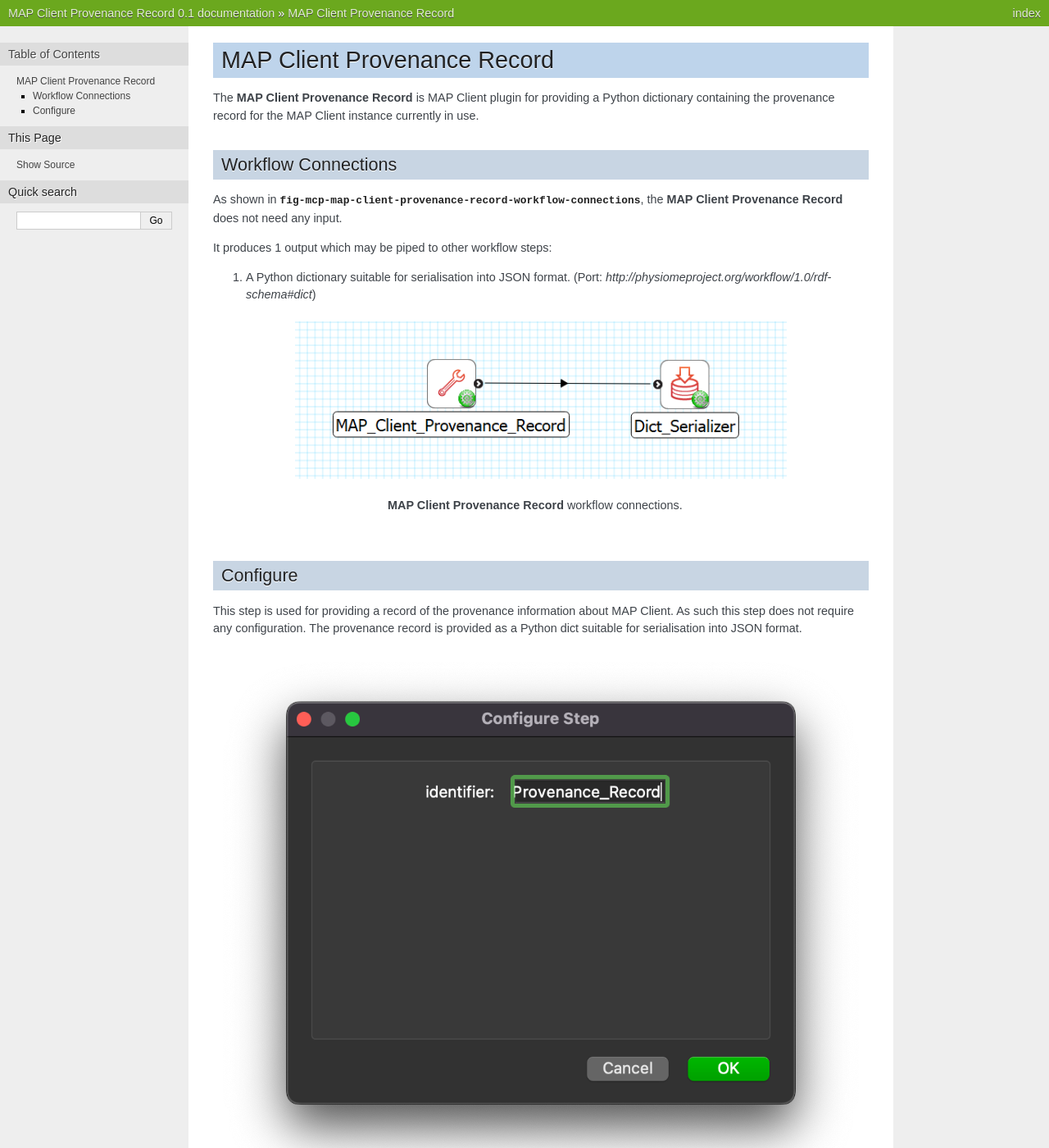
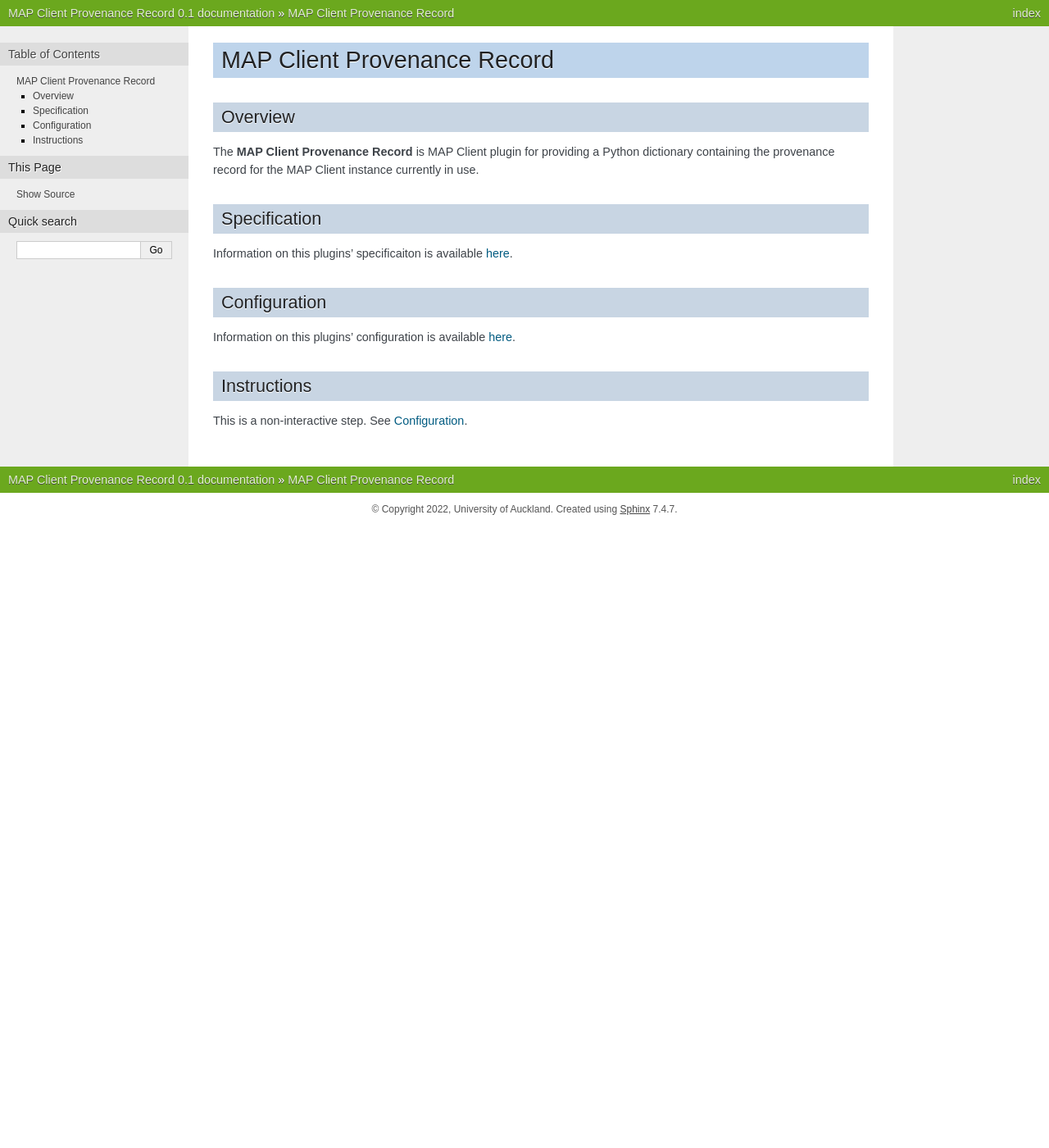
Before and after one commit to mapclient-plugins/mapclientplugins.mapclientprovenancerecordstep, a Sphinx documentation site: the page built from docs/index.rst, in a window 1280 px wide and 1400 px high. Shown: the whole window at 82% size. Built offline with Sphinx 7.4.7, drawn with Linux system fonts in a browser that asks for light colours; some of the changed text lies outside the part shown.

Commit message:
Update documentation

```diff
--- a/docs/index.rst
+++ b/docs/index.rst
@@ -1,36 +1,23 @@
 MAP Client Provenance Record
 ============================
 
+Overview
+--------
+
 The **MAP Client Provenance Record** is MAP Client plugin for providing a Python dictionary containing the provenance record for the MAP Client instance currently in use.
 
-Workflow Connections
---------------------
+Specification
+-------------
 
-As shown in :numref:`fig-mcp-map-client-provenance-record-workflow-connections`, the **MAP Client Provenance Record** does not need any input.
+Information on this plugins' specificaiton is available :ref:`here <mcp-mapclientprovenancerecord-specification>`.
 
-It produces 1 output which may be piped to other workflow steps:
+Configuration
+-------------
 
-1. A Python dictionary suitable for serialisation into JSON format. (Port: *http://physiomeproject.org/workflow/1.0/rdf-schema#dict*)
+Information on this plugins' configuration is available :ref:`here <mcp-mapclientprovenancerecord-configuration>`.
 
-.. _fig-mcp-map-client-provenance-record-workflow-connections:
+Instructions
+------------
 
-.. figure:: _images/workflow-connections.png
-   :alt: MAP Client Provenance Record workflow connections.
-   :align: center
-   :figwidth: 75%
-
-   **MAP Client Provenance Record** workflow connections.
-
-Configure
----------
-
-This step is used for providing a record of the provenance information about MAP Client.
-As such this step does not require any configuration.
-The provenance record is provided as a Python dict suitable for serialisation into JSON format.
-
-.. _fig-mcp-map-client-provenance-record-configure-dialog:
-
-.. figure:: _images/step-configuration-dialog.png
-   :alt: Step configure dialog
-
-   *MAP Client Provenance Record* step configuration dialog.
+This is a non-interactive step.
+See `Configuration`_.
```
Also changed, not shown: docs/configuration.rst (added, +15 -0 lines), docs/specification.rst (added, +10 -0 lines).
